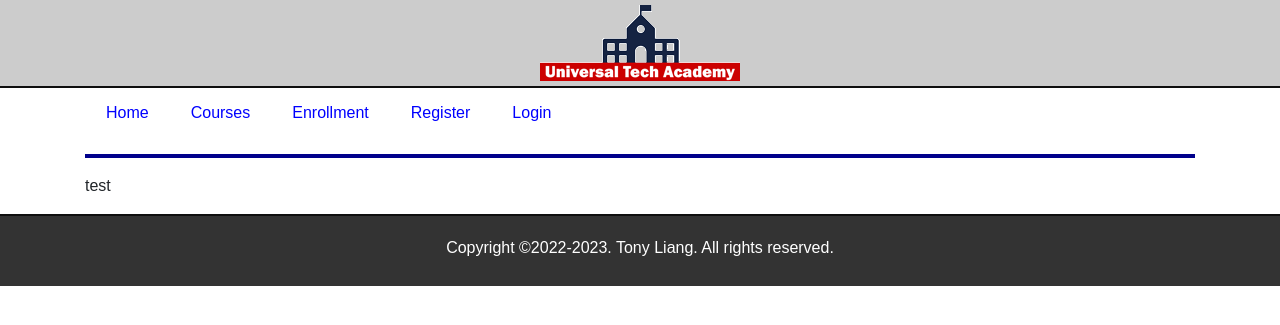
After one commit to tonyliang19/flask-web-app, a Flask app: page /profile in a window 1280 px wide. The commit adds this page. Shown: the top 325 px of the page. Run offline with Flask 2, Linux system fonts and the light colour scheme; some libraries are stand-ins or nearby versions.

Commit message:
update requirements

```diff
--- a/application/course_list.py
+++ b/application/course_list.py
@@ -1,6 +1,6 @@
 from application.models import User
 
-def course_list():
+def course_list(user_id):
     classes = list(User.objects.aggregate(*[
     {
         '$lookup': {
--- a/application/routes.py
+++ b/application/routes.py
@@ -1,5 +1,6 @@
 # This serves as file that stores every route to each sub link
 
+from unicodedata import category
 from application import app, api, db
 from flask import render_template, request, redirect, flash, url_for, session, jsonify
 from application.forms import LoginForm, RegisterForm
@@ -149,6 +150,7 @@ def enrollment():
 
     # if not signed in redirect user to login page
     if not session.get("username"):
+        flash("You're not signed in yet, please log in first!", category="danger")
         return redirect(url_for("login"))
 
     courseID = request.form.get("courseID")
@@ -162,10 +164,14 @@ def enrollment():
             Enrollment(user_id=user_id, courseID=courseID).save()
             flash(f"You are enrolled in {courseTitle}!", "success")
 
-    course_list = course_list()
+    courses = course_list(user_id)
     return render_template("enrollment.html", enrollment=True,  title="Enrollment",
-    classes=course_list)
+    classes=courses)
 
+# route for profile after login
+@app.route("/profile")
+def profile():
+    return render_template("profile.html", profile=True )
 # route for user
 @app.route("/user")
 def user():
--- a/application/templates/includes/footer.html
+++ b/application/templates/includes/footer.html
@@ -1,5 +1,5 @@
 <div class="container-fluid text-center bottom-container">
     <footer>
-        <p>Copyright &copy;2019-2020. Universal Tech Academy. All rights reserved.</p>
+        <p>Copyright &copy;2022-2023. Tony Liang. All rights reserved.</p>
     </footer>
 </div>
--- a/application/templates/includes/nav.html
+++ b/application/templates/includes/nav.html
@@ -21,6 +21,12 @@
             {% else %}
             <li class="nav-item"><a href="{{ url_for('logout') }}" class="nav-link">Logout</a></li>
             {% endif %}
+
+            {% if session["username"] %}
+            <li class="nav-item"><a href="{{ url_for('profile') }}" class="nav-link {% if
+                profile %}active{% endif %}">Profile</a></li>
+
+            {% endif%}
         </ul>
     </nav>
     <hr style="clear:both">
--- a/application/templates/index.html
+++ b/application/templates/index.html
@@ -3,7 +3,7 @@
 {% block content %}
     <div class="row">
         <div class="col-md-12 text-center">
-            <h1>Welcome to Universal Tech Academy.</h1>
+            <h1>Welcome to Data Science Course Enrollment System.</h1>
 
             {% if session["username"] %}
                 <h3>Let's get started.</h3>
--- a/application/templates/layout.html
+++ b/application/templates/layout.html
@@ -1,7 +1,7 @@
 <!DOCTYPE html>
 <html>
 <head>
-    <title>UTA - Home Page</title>
+    <title>DSCI Course System </title>
     <link rel="stylesheet" href="https://maxcdn.bootstrapcdn.com/bootstrap/4.0.0/css/bootstrap.min.css"
           integrity="sha384-Gn5384xqQ1aoWXA+058RXPxPg6fy4IWvTNh0E263XmFcJlSAwiGgFAW/dAiS6JXm" crossorigin="anonymous">
     <link rel="stylesheet" href="{{ url_for('static',filename='css/main.css')}}"/>
--- /dev/null
+++ b/application/templates/profile.html
@@ -0,0 +1,4 @@
+{% extends "layout.html" %}
+{% block content%}
+    <p> test</p>
+{% endblock %}
```
Also changed, not shown: requirements.txt (+23 -144 lines).
